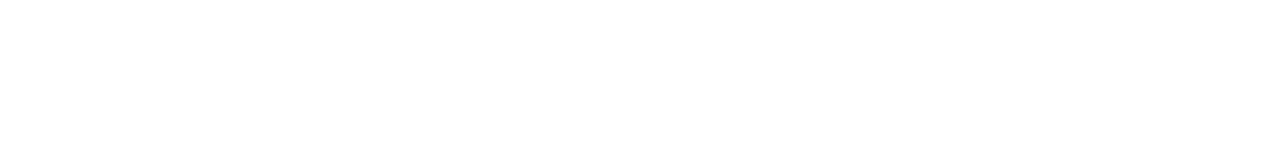
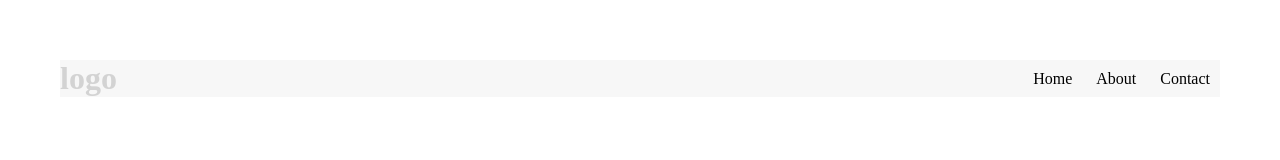
Before and after one commit to mutaleb7314/html-css-template, a plain HTML site: page index.html in a window 1280 px wide. Drawn offline with Linux system fonts and the light colour scheme.

Commit message:
header is completed

```diff
--- a/index.html
+++ b/index.html
@@ -7,6 +7,19 @@
     <link rel="stylesheet" href="style.css">
 </head>
 <body>
-
+    <div class="container">
+        <header>
+            <div class="logo">
+                <h1>logo</h1>
+            </div>
+            <div class="menu">
+                <ul>
+                    <li><a href="#home">Home</a></li>
+                    <li><a href="#about">About</a></li>
+                    <li><a href="#contact">Contact</a></li>
+                </ul>
+            </div>
+        </header>
+    </div>
 </body>
 </html>
--- a/style.css
+++ b/style.css
@@ -3,3 +3,35 @@
     padding: 0;
     box-sizing: border-box;
 }
+
+.container {
+    margin: 60px 60px;
+    height: 100vh;
+}
+
+.container header {
+    display: flex;
+    justify-content: space-between;
+    align-items: center;
+    background: #f7f7f7;
+}
+
+.logo h1 {
+    color: lightgray;
+}
+
+.menu ul li {
+    display: inline-block;
+    list-style-type: none;
+    margin: 0 10px;
+}
+
+.menu ul li a {
+    text-decoration: none;
+    color: #000;
+}
+
+.menu ul li a:hover {
+    color: blue;
+    transition: 0.3s ease-in-out;
+}
```
